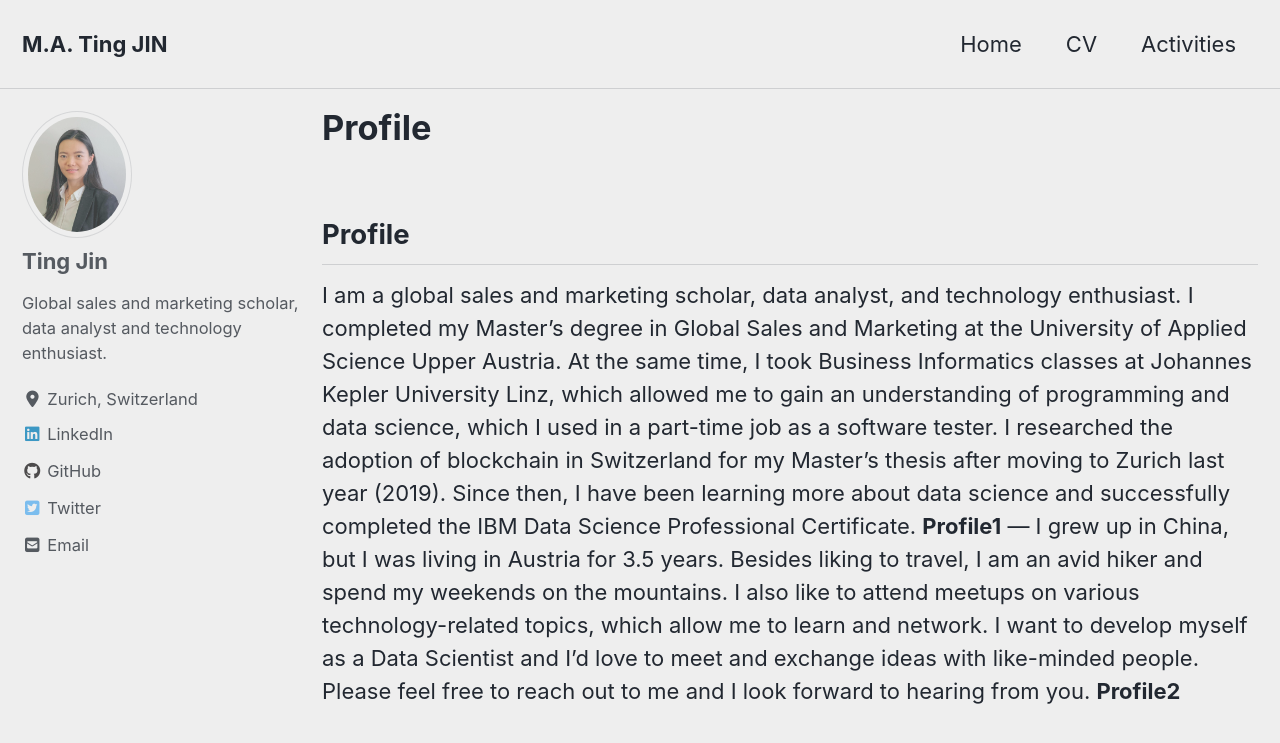
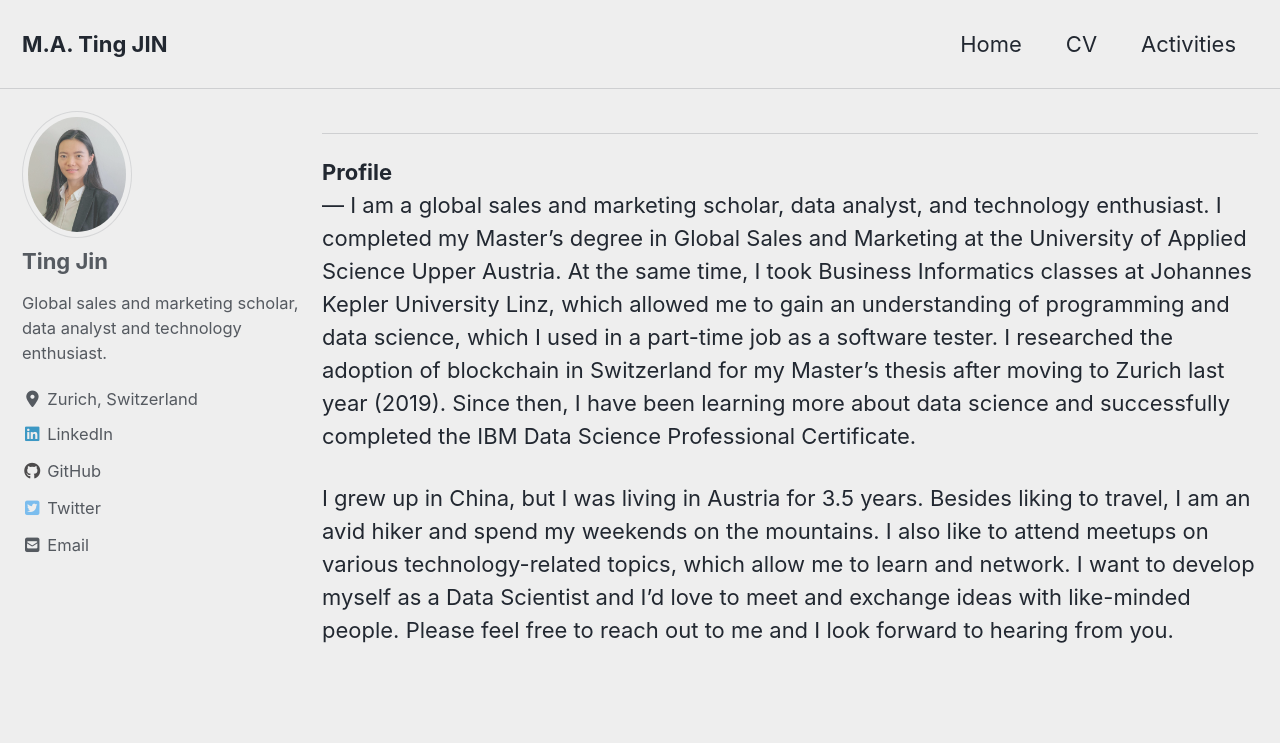
Before and after one commit to TingRigger/TingJin, a Jekyll site: the page built from index.md, in a window 1280 px wide and 900 px high. Shown: the top 743 px of the window. Built offline with Jekyll 4.4.1, drawn with Linux system fonts in a browser that asks for light colours; cached includes are drawn as plain includes; nearby versions of some CDN libraries; our own code applies the rules of GitHub Pages for plain Markdown files.

Commit message:
Update index.md

```diff
--- a/index.md
+++ b/index.md
@@ -5,11 +5,9 @@ author_profile: true
 classes: wide
 toc: false
 ---
-
+---
 <b>Profile</b>
 ---
 I am a global sales and marketing scholar, data analyst, and technology enthusiast. I completed my Master's degree in Global Sales and Marketing at the University of Applied Science Upper Austria. At the same time, I took Business Informatics classes at Johannes Kepler University Linz, which allowed me to gain an understanding of programming and data science, which I used in a part-time job as a software tester. I researched the adoption of blockchain in Switzerland for my Master's thesis after moving to Zurich last year (2019). Since then, I have been learning more about data science and successfully completed the IBM Data Science Professional Certificate.
-<b>Profile1</b>
----
+
 I grew up in China, but I was living in Austria for 3.5 years. Besides liking to travel, I am an avid hiker and spend my weekends on the mountains. I also like to attend meetups on various technology-related topics, which allow me to learn and network. I want to develop myself as a Data Scientist and I'd love to meet and exchange ideas with like-minded people. Please feel free to reach out to me and I look forward to hearing from you.
-<b>Profile2</b>
```
